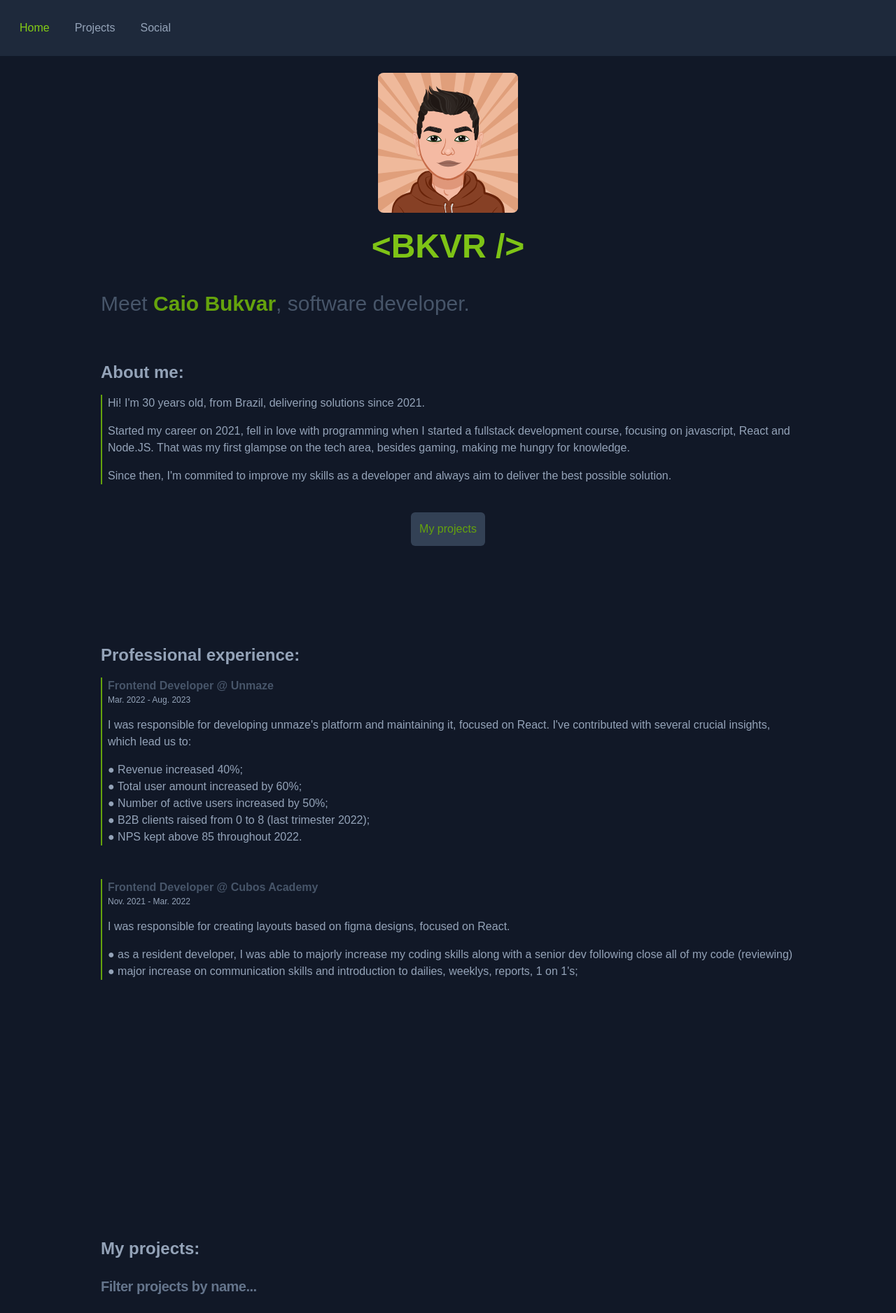
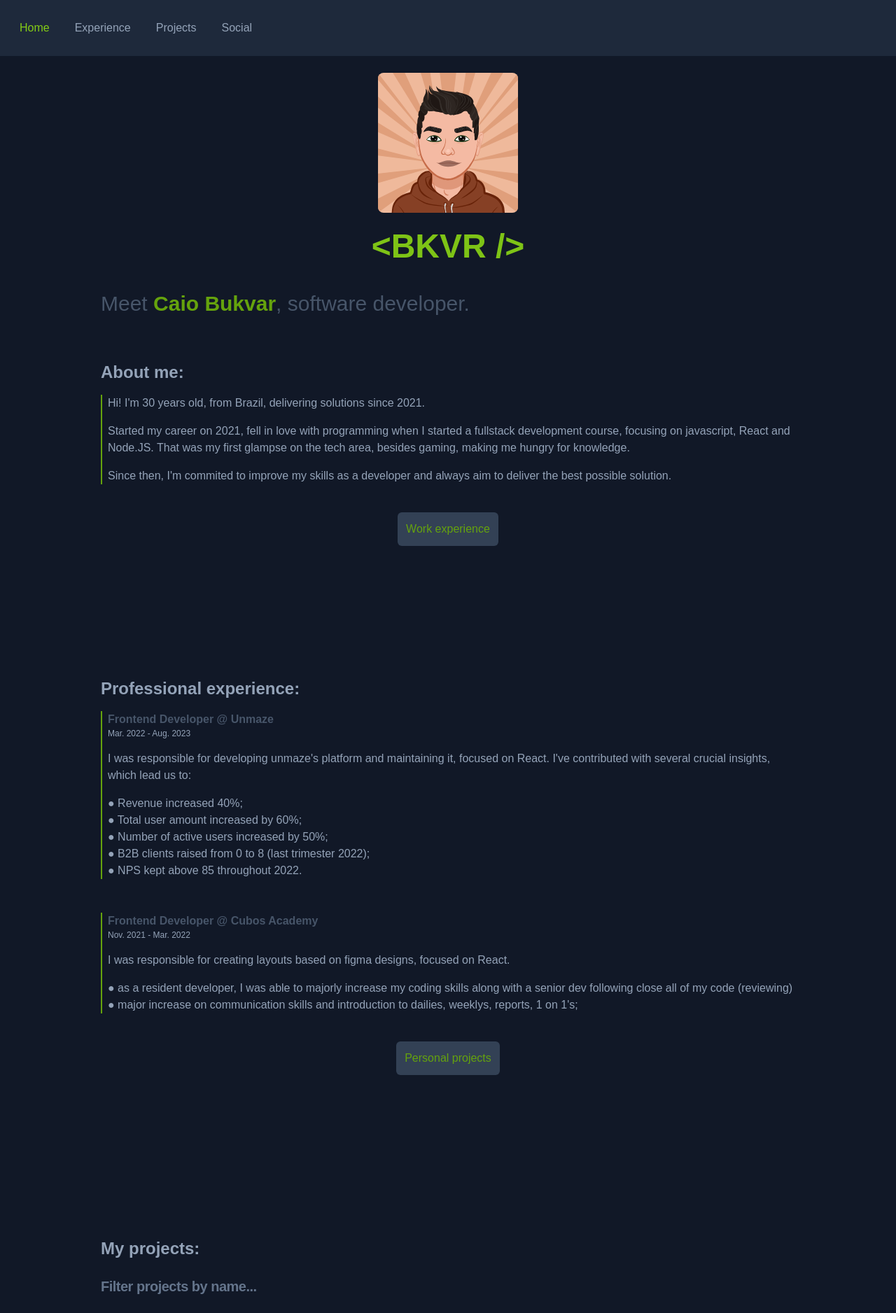
Before and after one commit to caiobukvar/bkvr-dev, a Next.js app: page / in a window 1280 px wide. Shown: the top 1876 px of the page at 70% size. Built offline with nearby package versions, Linux system fonts and the light colour scheme; a web font is replaced by a local one.

Commit message:
feat: added navigation for experience section

```diff
--- a/src/app/components/Experience/index.tsx
+++ b/src/app/components/Experience/index.tsx
@@ -1,7 +1,7 @@
 /* eslint-disable react/no-unescaped-entities */
 export default function Experience() {
   return (
-    <div className="flex flex-col w-full max-w-screen-lg gap-4 p-4">
+    <div className="flex flex-col w-full max-w-screen-lg gap-4 p-4 mt-12">
       <h3 className="text-2xl font-bold">Professional experience:</h3>
       <div className="flex flex-col gap-12">
         <div className="flex flex-col gap-4 border-l-2 border-lime-600 pl-2">
--- a/src/app/components/Navbar/index.tsx
+++ b/src/app/components/Navbar/index.tsx
@@ -15,6 +15,14 @@ export default function Navbar(req: any) {
         }`}
       >
         Home
+      </Link>
+      <Link
+        href="#experience"
+        className={`hover:text-lime-400 outline-none rounded-sm p-2 focus:text-lime-800 ${
+          path === "/experience" ? "text-lime-500" : ""
+        }`}
+      >
+        Experience
       </Link>
       <Link
         href="#projects"
--- a/src/app/page.tsx
+++ b/src/app/page.tsx
@@ -21,10 +21,10 @@ export default function Home() {
         <About />
 
         <Link
-          href="#projects"
+          href="#experience"
           className="bg-slate-700 hover:bg-slate-600 outline-none hover:ring-2 hover:ring-lime-600 hover:underline text-lime-600 text-md rounded-md p-3 animate-slide-in-left focus-visible:ring-2 focus-visible:ring-lime-600"
         >
-          My projects
+          Work experience
         </Link>
       </section>
 
@@ -33,6 +33,13 @@ export default function Home() {
         id="experience"
       >
         <Experience />
+
+        <Link
+          href="#projects"
+          className="bg-slate-700 hover:bg-slate-600 outline-none hover:ring-2 hover:ring-lime-600 hover:underline text-lime-600 text-md rounded-md p-3 animate-slide-in-left focus-visible:ring-2 focus-visible:ring-lime-600"
+        >
+          Personal projects
+        </Link>
       </section>
 
       <section
```
